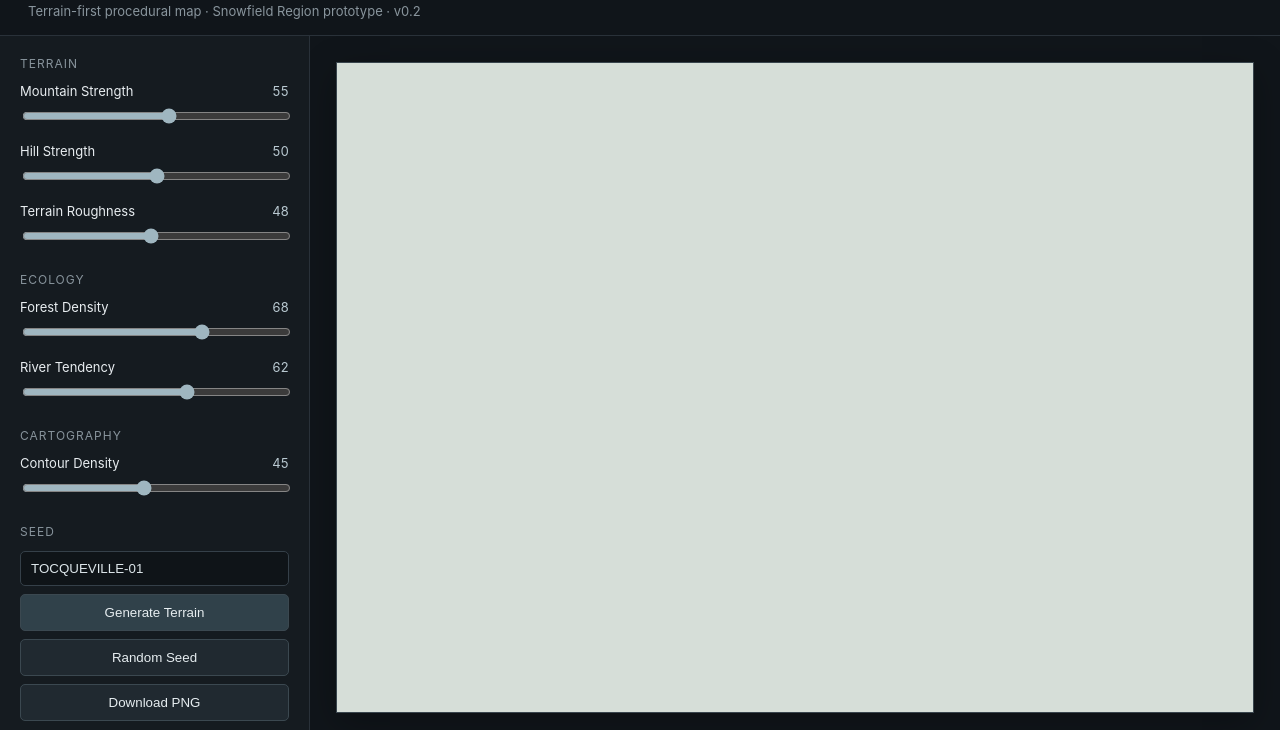
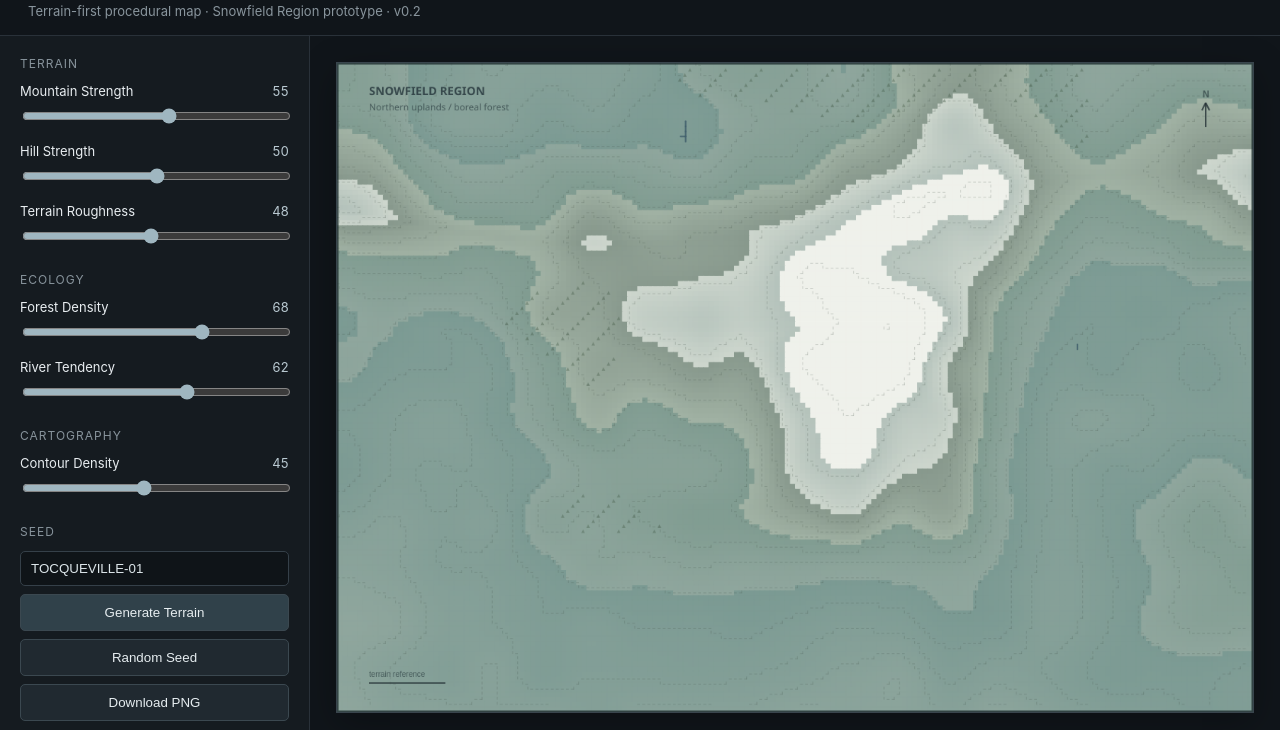
Before and after one commit to maobaisui6-cmyk/virellus-terrain-generator, a plain HTML site: page index.html in a window 1280 px wide. Shown: the part 51-781 px from the top of the page. Drawn offline with Linux system fonts and the light colour scheme.

Commit message:
Update index.html

```diff
--- a/index.html
+++ b/index.html
@@ -413,23 +413,24 @@
 function lerp(a, b, t) {
     return a + (b - a) * t;
 }
-
 function createNoise(seed, scale) {
 
-    const sizeX = Math.ceil(GRID_X / scale) + 3;
-    const sizeY = Math.ceil(GRID_Y / scale) + 3;
+    function hash2D(ix, iy) {
 
-    const rand = mulberry32(seed);
+        let h =
+            (Math.imul(ix, 374761393) +
+             Math.imul(iy, 668265263) +
+             seed * 1442695041) | 0;
 
-    const grid = [];
+        h =
+            Math.imul(
+                h ^ (h >>> 13),
+                1274126177
+            );
 
-    for (let y = 0; y < sizeY; y++) {
+        h ^= h >>> 16;
 
-        grid[y] = [];
-
-        for (let x = 0; x < sizeX; x++) {
-            grid[y][x] = rand();
-        }
+        return (h >>> 0) / 4294967296;
     }
 
     return function(x, y) {
@@ -443,10 +444,10 @@
         const tx = smooth(gx - x0);
         const ty = smooth(gy - y0);
 
-        const a = grid[y0][x0];
-        const b = grid[y0][x0 + 1];
-        const c = grid[y0 + 1][x0];
-        const d = grid[y0 + 1][x0 + 1];
+        const a = hash2D(x0, y0);
+        const b = hash2D(x0 + 1, y0);
+        const c = hash2D(x0, y0 + 1);
+        const d = hash2D(x0 + 1, y0 + 1);
 
         return lerp(
             lerp(a, b, tx),
@@ -455,7 +456,6 @@
         );
     };
 }
-
 
 /* =========================================================
    TERRAIN GENERATION
```
